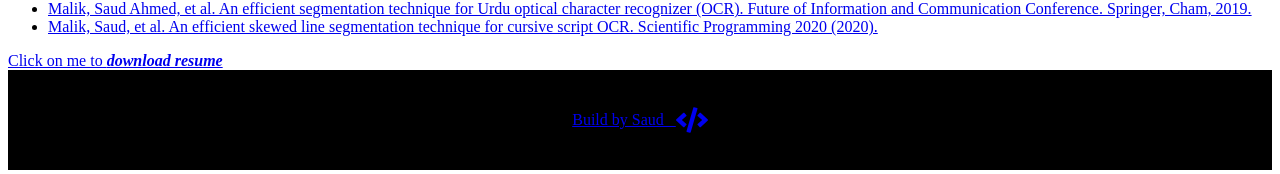
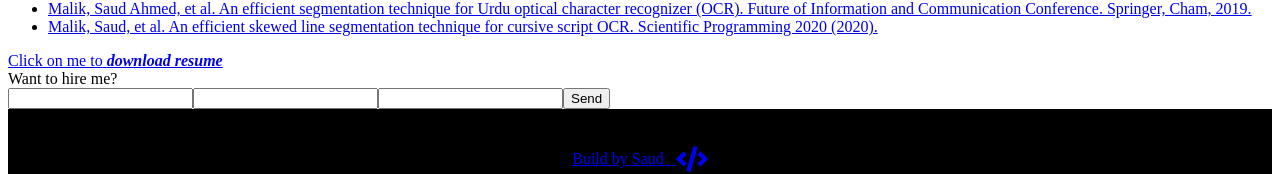
Before and after one commit to saud00/portifolio, a Next.js app: page / in a window 1280 px wide. Shown: the part 1177-1351 px from the top of the page. Built offline with nearby package versions, Linux system fonts and the light colour scheme.

Commit message:
hire form

```diff
--- a/components/about/ExpertisePara.tsx
+++ b/components/about/ExpertisePara.tsx
@@ -8,13 +8,13 @@ type Props = {}
 const ExpertisePara = (props: Props) => {
   return (
     <div>
-        <div className='bg-white text-black p-5' >
+        <div className='bg-white  p-5' >
 
-            <div className='text-6xl sm:text-9xl font-extrabold flex  scale-y-50 font-Staatliches'>
+            <div className='text-6xl sm:text-9xl font-extrabold flex text-black  scale-y-50 font-Staatliches'>
                 Expertise
             </div>
 
-            <div className='flex flex-row flex-wrap gap-5 sm:gap-[8rem] justify-evenly my-10 '>
+            <div className='flex flex-row flex-wrap gap-5 sm:gap-[8rem] text-stone-700 justify-evenly my-10 '>
 
             <i className="devicon-react-original text-[5em] sm:text-[8em]"></i>
 
--- /dev/null
+++ b/components/about/Hire.tsx
@@ -0,0 +1,46 @@
+import React, { useRef } from 'react';
+import emailjs from '@emailjs/browser';
+
+type Props = {}
+
+const Hire = (props: Props) => {
+    const form:any = useRef();
+
+    const sendEmail = (e) => {
+      e.preventDefault();
+
+      emailjs.sendForm('gmail', 'template_iukr6jq', form.current, 'g8FzxqFdkr5jFWodW')
+        .then((result) => {
+            console.log(result.text);
+        }, (error) => {
+            console.log(error.text);
+        });
+        // e.target.reset()
+    };
+
+  return (
+    <div className='p-5 bg-white text-black'>
+        <div className='text-4xl sm:text-5xl font-extrabold flex scale-y-50 font-Staatliches p-5'>
+            Want to hire me?
+        </div>
+            <form ref={form} onSubmit={sendEmail}>
+
+                <input type="name" name="to_name" className='form-input px-4 py-3 rounded '/>
+                <input type="text" name="subject" className='form-input px-4 py-3 rounded-sm '/>
+                <input type="text" name="message" className='form-textarea px-4 py-3 rounded-t-sm '/>
+                <input type="submit" value="Send" />
+
+            </form>
+    </div>
+  )
+}
+
+export default Hire
+
+{/*<label>Name</label>
+     <input type="text" name="to_name" />
+     <label>Subject</label>
+     <input type="text" name="subject" />
+     <label>Message</label>
+     <textarea name="message" />
+     <input type="submit" value="Send" /> */}
--- a/package.json
+++ b/package.json
@@ -9,7 +9,9 @@
     "lint": "next lint"
   },
   "dependencies": {
+    "@emailjs/browser": "^3.4.0",
     "@types/node": "^17.0.21",
+    "emailjs": "^3.8.0",
     "gsap": "^3.9.1",
     "next": "12.1.0",
     "react": "17.0.2",
@@ -20,6 +22,7 @@
     "react-typewriter": "^0.4.1"
   },
   "devDependencies": {
+    "@tailwindcss/forms": "^0.5.0",
     "@types/react": "^17.0.39",
     "autoprefixer": "^10.4.2",
     "eslint": "8.10.0",
--- a/pages/index.tsx
+++ b/pages/index.tsx
@@ -11,6 +11,7 @@ import Footer from '../components/Footer'
 import FirstTImeGif from '../components/FirstTImeGif'
 import Resume from '../components/Resume'
 import Publications from '../components/about/Publications'
+import Hire from '../components/about/hire'
 
 
 const Home: NextPage = () => {
@@ -46,8 +47,9 @@ const Home: NextPage = () => {
           <LeftNav scroll={scroll} />
           <FirstPara/>
           <ExpertisePara/>
-        <Publications/>
-        <Resume/>
+          <Publications/>
+          <Resume/>
+          <Hire/>
         </main>
 
     </div>
--- a/tailwind.config.js
+++ b/tailwind.config.js
@@ -21,5 +21,7 @@ module.exports = {
                 }
     },
   },
-  plugins: [],
+  plugins: [
+    require('@tailwindcss/forms'),
+  ],
 }
```
Also changed, not shown: 1 other file (tests, documents, lock files or other folders).
